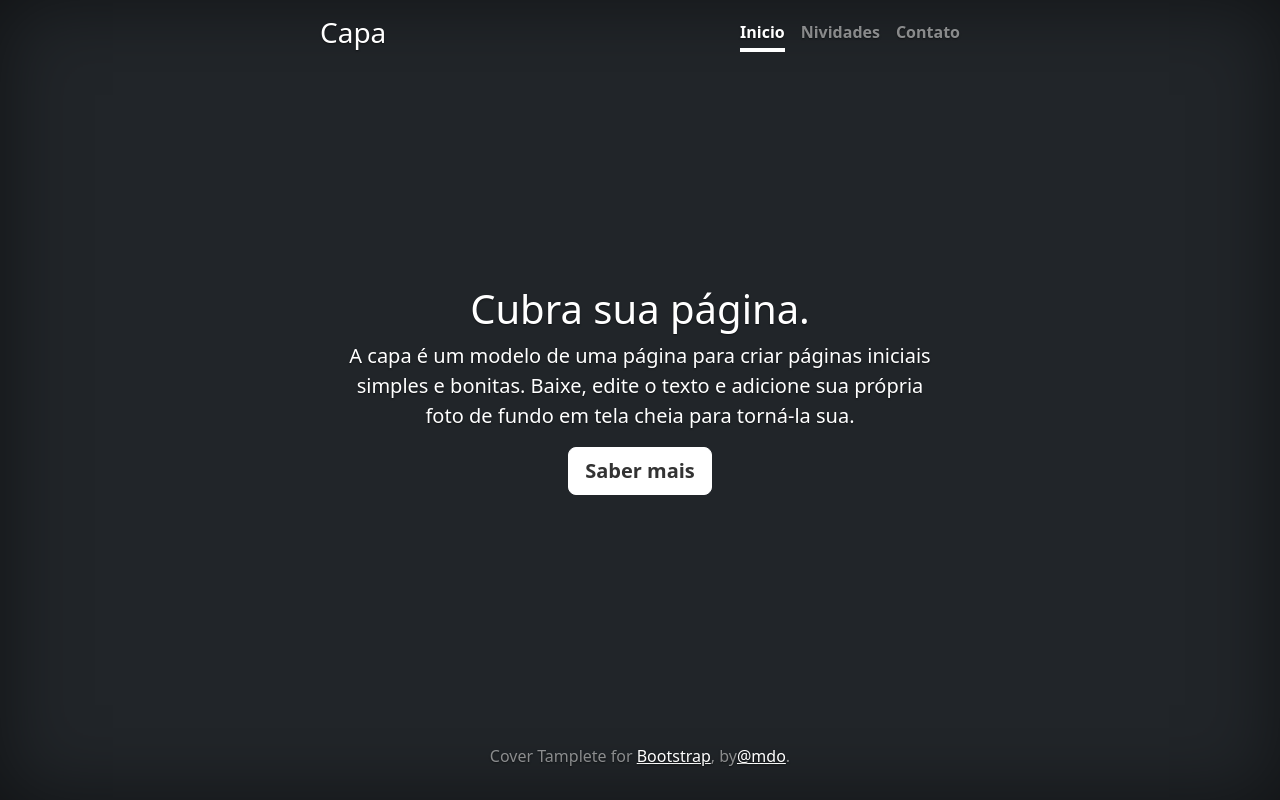
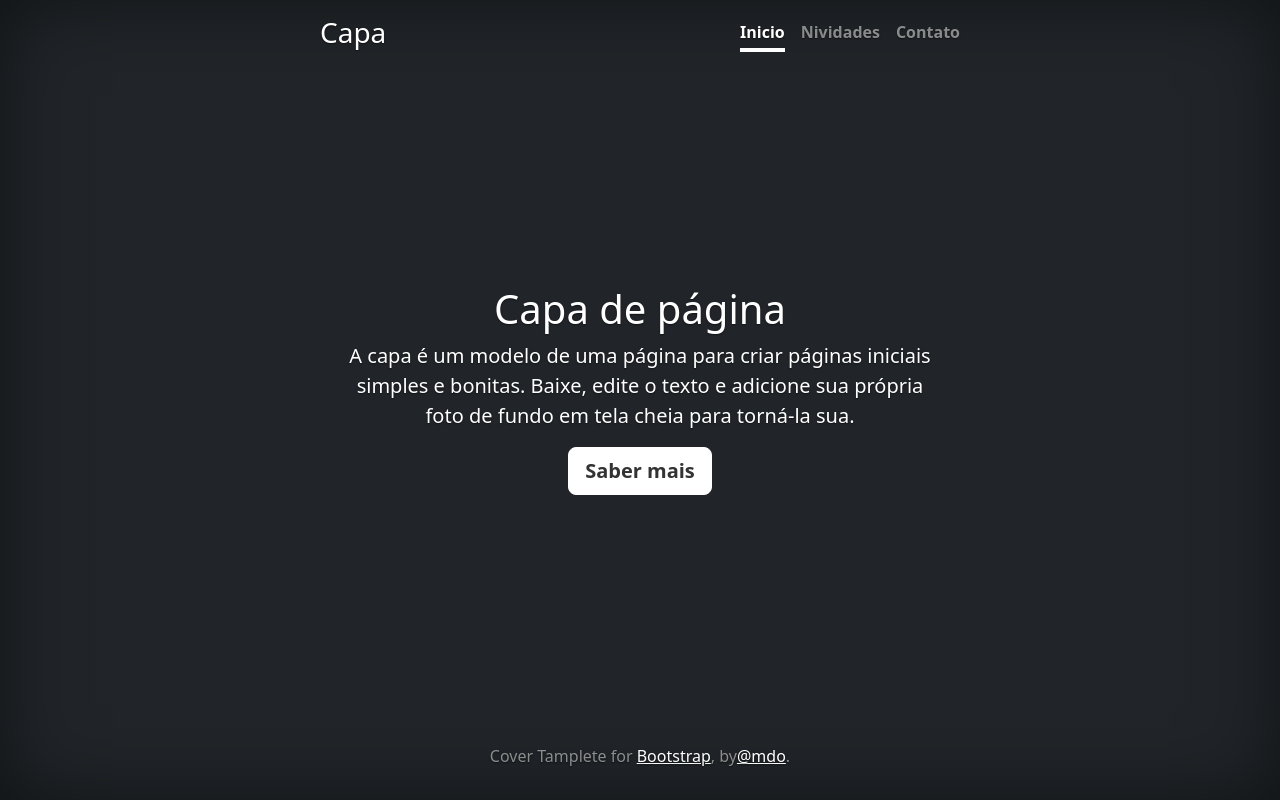
Before and after one commit to NicolasMussi89/portfolio-pessoal, a plain HTML site: page index.html in a window 1280 px wide. Drawn offline with nearby package versions, Linux system fonts and the light colour scheme.

Commit message:
Mudar palavra

```diff
--- a/index.html
+++ b/index.html
@@ -50,7 +50,7 @@
 
   <main class="px-3">
 
-    <h1>Cubra sua página.</h1>
+    <h1>Capa de página</h1>
     <p class="lead">A capa é um modelo de uma página para criar páginas iniciais simples e bonitas. Baixe, edite o texto e adicione sua própria foto de fundo em tela cheia para torná-la sua.</p>
     <p class="lead">
       <a href="#" class="btn btn-lg btn-secondary fw-bold border-white bg-white">Saber mais</a>
```
